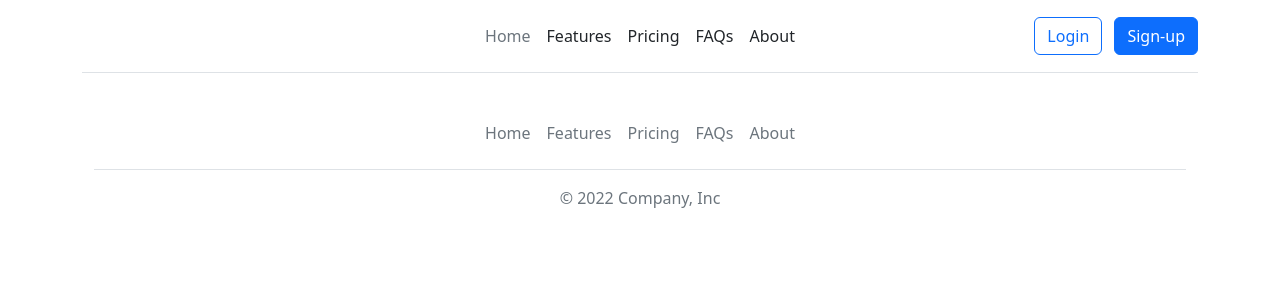
After one commit to zalphin/django_tutorial, a Django app: template polls/templates/polls/_base.html in a window 1280 px wide. The commit adds this page. Shown: the top 300 px of the page. Run offline with Django 5.2, Linux system fonts and the light colour scheme; the template is opened without the code that fills it: most values are stand-ins (such as "Sample title", 1, 10 or a date in 2020).

Commit message:
Added bootstrap and navigation skeleton

```diff
--- /dev/null
+++ b/polls/templates/polls/_base.html
@@ -0,0 +1,57 @@
+{% load static %}
+<!DOCTYPE html>
+<html lang="en">
+    <head>
+        <!-- required meta tags -->
+        <meta charset="utf-8">
+        <meta name="viewport" content="width=device-width, initial-scale=1">
+        <link href="https://cdn.jsdelivr.net/npm/bootstrap@5.2.3/dist/css/bootstrap.min.css" rel="stylesheet" integrity="sha384-rbsA2VBKQhggwzxH7pPCaAqO46MgnOM80zW1RWuH61DGLwZJEdK2Kadq2F9CUG65" crossorigin="anonymous">
+        <script src="https://cdn.jsdelivr.net/npm/bootstrap@5.2.3/dist/js/bootstrap.bundle.min.js" integrity="sha384-kenU1KFdBIe4zVF0s0G1M5b4hcpxyD9F7jL+jjXkk+Q2h455rYXK/7HAuoJl+0I4" crossorigin="anonymous"></script>
+
+        {% block headcontent %}<title>{{ title_text }}</title>{% endblock %}
+
+
+    </head>
+    <body class="container">
+        <header class="d-flex flex-wrap align-items-center justify-content-center justify-content-md-between py-3 mb-4 border-bottom">
+            <a href="/" class="d-flex align-items-center col-md-3 mb-2 mb-md-0 text-dark text-decoration-none">
+              <svg class="bi me-2" width="40" height="32" role="img" aria-label="Bootstrap"><use xlink:href="#bootstrap"></use></svg>
+            </a>
+
+            <ul class="nav col-12 col-md-auto mb-2 justify-content-center mb-md-0">
+              <li><a href="#" class="nav-link px-2 link-secondary">Home</a></li>
+              <li><a href="#" class="nav-link px-2 link-dark">Features</a></li>
+              <li><a href="#" class="nav-link px-2 link-dark">Pricing</a></li>
+              <li><a href="#" class="nav-link px-2 link-dark">FAQs</a></li>
+              <li><a href="#" class="nav-link px-2 link-dark">About</a></li>
+            </ul>
+
+            <div class="col-md-3 text-end">
+              <button type="button" class="btn btn-outline-primary me-2">Login</button>
+              <button type="button" class="btn btn-primary">Sign-up</button>
+            </div>
+        </header>
+
+        {% block content %}
+        {% endblock %}
+
+        <div class="container">
+            <footer class="py-3 my-4">
+                <ul class="nav justify-content-center border-bottom pb-3 mb-3">
+                <li class="nav-item"><a href="#" class="nav-link px-2 text-muted">Home</a></li>
+                <li class="nav-item"><a href="#" class="nav-link px-2 text-muted">Features</a></li>
+                <li class="nav-item"><a href="#" class="nav-link px-2 text-muted">Pricing</a></li>
+                <li class="nav-item"><a href="#" class="nav-link px-2 text-muted">FAQs</a></li>
+                <li class="nav-item"><a href="#" class="nav-link px-2 text-muted">About</a></li>
+                </ul>
+                <p class="text-center text-muted">© 2022 Company, Inc</p>
+            </footer>
+        </div>
+    </body>
+</html>
+
+{% block javascript %}
+    <scr?pt src="https://cdn.jsdelivr.net/npm/bootstrap@5.2.0-beta1/dist/js/bootstrap.bundle.min.js"
+    integrity="sha384-pprn3073KE6tl6bjs2QrFaJGz5/SUsLqktiwsUTF55Jfv3qYSDhgCecCxMW52nD2"
+    crossorigin="anonymous"></scr?pt>
+{% endblock %}
--- a/polls/views.py
+++ b/polls/views.py
@@ -11,7 +11,6 @@ from .models import Question, Choice
 class IndexView(generic.ListView):
         template_name = "polls/index.html"
         context_object_name = "latest_question_list"
-
         def get_queryset(self):
                 """ Return the last 5 published questions. """
                 return Question.objects.filter(pub_date__lte=timezone.now()).order_by("-pub_date")[:5]
```
Also changed, not shown: polls/templates/polls/index.html (+4 -4 lines).
